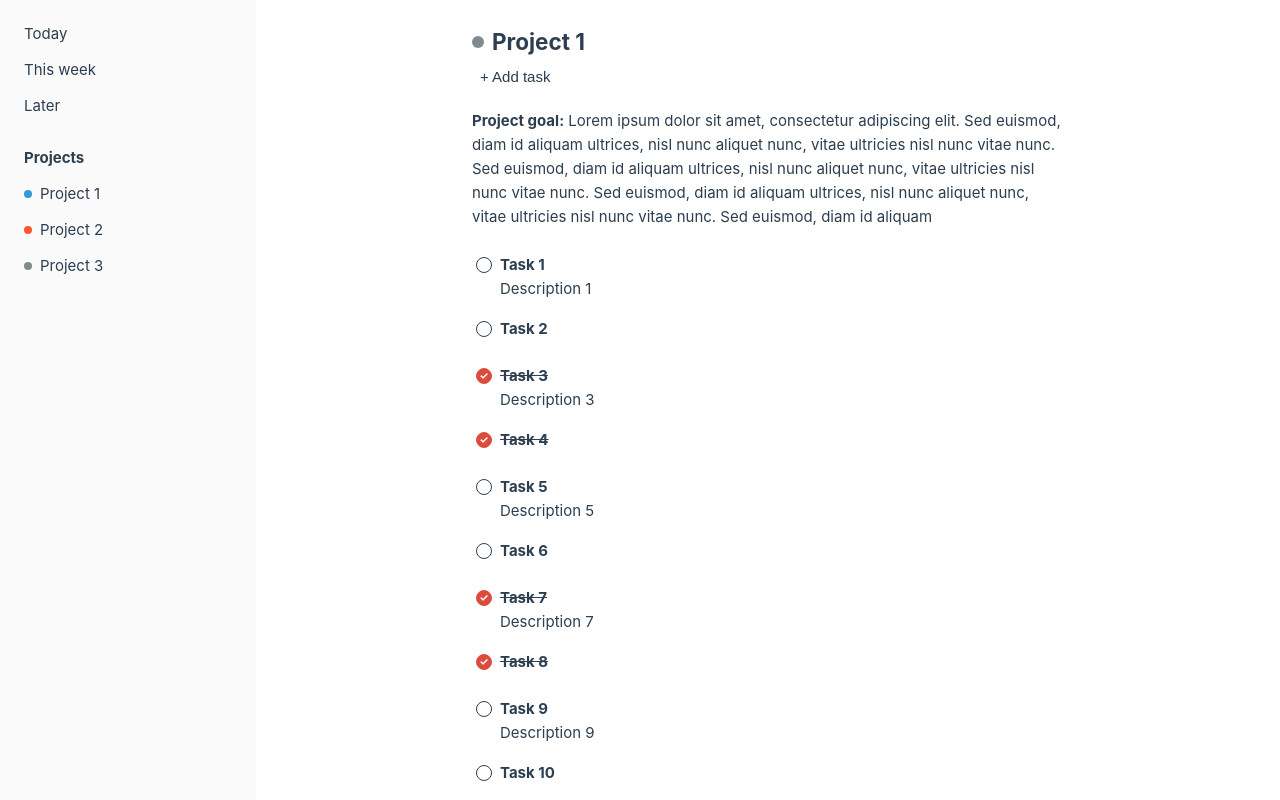
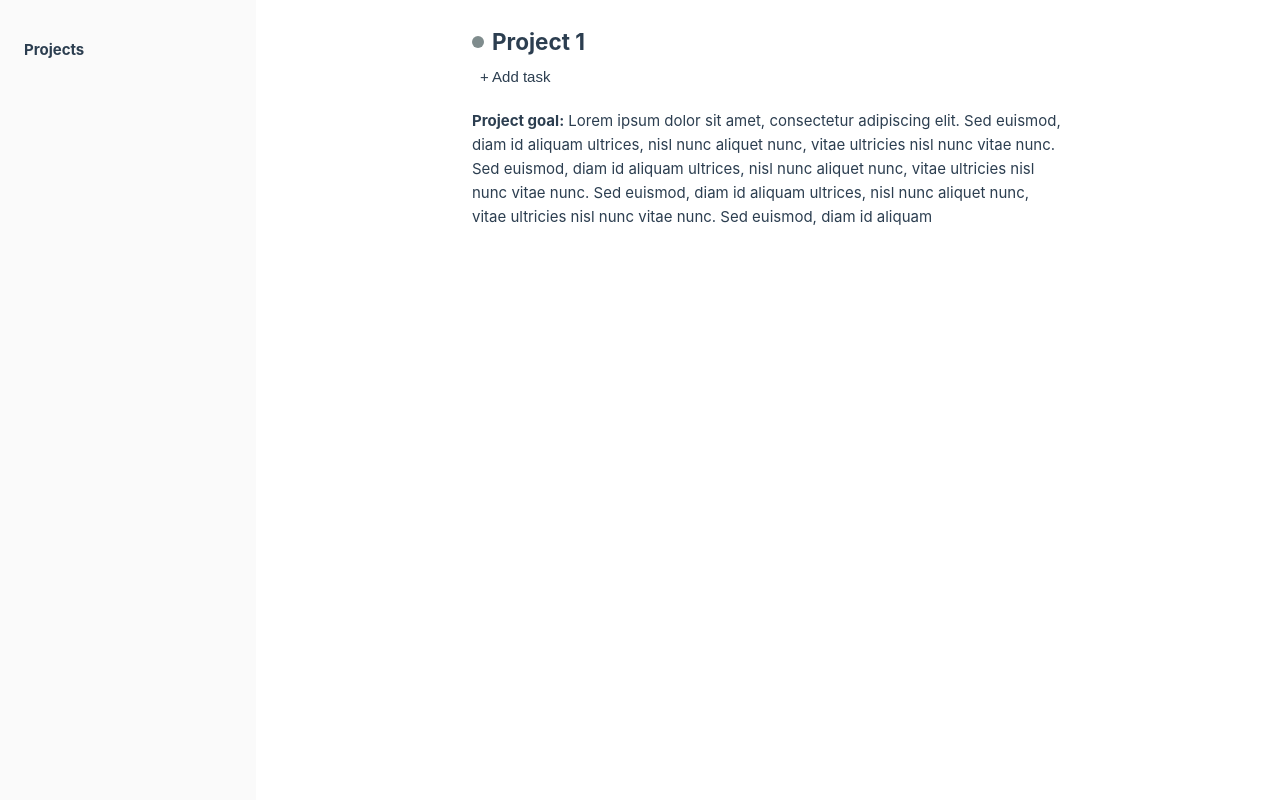
Before and after one commit to kulakovd/goofy, a Vue app: page /project/1 in a window 1280 px wide. Built offline with nearby package versions, Linux system fonts and the light colour scheme.

Commit message:
Save tasks using localforage

```diff
--- a/package.json
+++ b/package.json
@@ -12,6 +12,7 @@
     "format": "prettier --write src/"
   },
   "dependencies": {
+    "localforage": "^1.10.0",
     "pinia": "^2.1.4",
     "uuid": "^9.0.0",
     "vue": "^3.3.4",
--- a/src/App.vue
+++ b/src/App.vue
@@ -1,5 +1,5 @@
 <script setup lang="ts">
-import { RouterLink, RouterView } from 'vue-router'
+import { RouterView } from 'vue-router'
 import Sidebar from './components/Sidebar/Sidebar.vue'
 </script>
 
--- a/src/components/Sidebar/ListLink.vue
+++ b/src/components/Sidebar/ListLink.vue
@@ -2,14 +2,14 @@
 import SidebarItem from './SidebarItem.vue'
 
 defineProps<{
-  list: { id: string; name: string }
+  list: { id: string; title: string }
 }>()
 </script>
 
 <template>
   <router-link :to="`/list/${list.id}`">
     <SidebarItem>
-      {{ list.name }}
+      {{ list.title }}
     </SidebarItem>
   </router-link>
 </template>
--- a/src/components/Sidebar/ProjectLink.vue
+++ b/src/components/Sidebar/ProjectLink.vue
@@ -4,7 +4,7 @@ import SidebarItem from './SidebarItem.vue'
 import { projectsPalette } from '@/assets/projects-palette'
 
 defineProps<{
-  project: { id: string; name: string; color: keyof typeof projectsPalette }
+  project: { id: string; title: string; color: keyof typeof projectsPalette }
 }>()
 </script>
 
@@ -12,7 +12,7 @@ defineProps<{
   <router-link :to="`/project/${project.id}`">
     <SidebarItem>
       <ProjectColor :color="project.color" />
-      {{ project.name }}
+      {{ project.title }}
     </SidebarItem>
   </router-link>
 </template>
--- a/src/components/Sidebar/Sidebar.vue
+++ b/src/components/Sidebar/Sidebar.vue
@@ -1,30 +1,24 @@
 <script setup lang="ts">
+import { useMenuStore } from '@/stores/menu'
 import ListLink from './ListLink.vue'
 import ProjectLink from './ProjectLink.vue'
 import SidebarItem from './SidebarItem.vue'
-import { projectsPalette } from '@/assets/projects-palette'
+import { storeToRefs } from 'pinia'
+import { onMounted } from 'vue'
 
-const lists = [
-  { id: 'today', name: 'Today' },
-  { id: 'week', name: 'This week' },
-  { id: 'later', name: 'Later' }
-]
+const menuStore = useMenuStore()
+const { loadMenu } = menuStore
+const { titledLists, projects } = storeToRefs(menuStore)
 
-const projects: {
-  id: string
-  name: string
-  color: keyof typeof projectsPalette
-}[] = [
-  { id: '1', name: 'Project 1', color: 'blue' },
-  { id: '2', name: 'Project 2', color: 'red' },
-  { id: '3', name: 'Project 3', color: 'gray' }
-]
+onMounted(() => {
+  loadMenu()
+})
 </script>
 
 <template>
   <div class="sidebar">
     <!--Lists-->
-    <ListLink v-for="list in lists" :key="list.id" :list="list" />
+    <ListLink v-for="list in titledLists" :key="list.id" :list="list" />
     <!--Projects-->
     <SidebarItem class="projects-title">Projects</SidebarItem>
     <ProjectLink v-for="project in projects" :key="project.id" :project="project" />
--- a/src/components/Task/TaskList.vue
+++ b/src/components/Task/TaskList.vue
@@ -5,10 +5,11 @@ import { storeToRefs } from 'pinia'
 import TaskEditor from './TaskEditor.vue'
 import { onMounted, onUnmounted, ref } from 'vue'
 import { throttle } from '@/utils/throttle'
+import { useRoute } from 'vue-router'
 
 const tasksStore = useTasksStore()
 const { tasks, newTaskCreating, editingTasksIds } = storeToRefs(tasksStore)
-const { reorderTasks } = tasksStore
+const { reorderTasks, loadTasks } = tasksStore
 const dragList = ref<HTMLElement | null>(null)
 const dragListLeft = ref<number>(0)
 const dragListTop = ref<number>(0)
@@ -25,7 +26,11 @@ function preventDragOver(ev: DragEvent) {
   ev.preventDefault()
 }
 
+const listId = useRoute().params.id as string
+
 onMounted(() => {
+  loadTasks(listId)
+
   updateListLeftTop()
 
   document.addEventListener('dragover', preventDragOver)
--- /dev/null
+++ b/src/db.ts
@@ -0,0 +1,31 @@
+import localforage from 'localforage'
+import { v4 as uuidv4 } from 'uuid'
+import type { List } from './domain'
+
+const dbName = 'goofy'
+
+export const listsDB = localforage.createInstance({
+  name: dbName,
+  storeName: 'lists'
+})
+
+export const tasksDB = localforage.createInstance({
+  name: dbName,
+  storeName: 'tasks'
+})
+
+const dbInitKey = 'db-init'
+
+if (localStorage.getItem(dbInitKey) != 'true') {
+  ;['Today', 'This week', 'Later'].forEach((title) => {
+    const id = uuidv4()
+    listsDB.setItem<List>(id, {
+      type: 'titled',
+      id,
+      title,
+      tasks: []
+    })
+  })
+
+  localStorage.setItem(dbInitKey, 'true')
+}
--- /dev/null
+++ b/src/stores/menu.ts
@@ -0,0 +1,25 @@
+import { listsDB } from '@/db'
+import type { List, TitledList, Project } from '@/domain'
+import { defineStore } from 'pinia'
+import { reactive } from 'vue'
+
+export const useMenuStore = defineStore('menu', () => {
+  const titledLists = reactive([] as Array<TitledList>)
+  const projects = reactive([] as Array<Project>)
+
+  async function loadMenu() {
+    listsDB.iterate<List, void>((list) => {
+      if (list.type === 'titled') {
+        titledLists.push(list)
+      } else {
+        projects.push(list)
+      }
+    })
+  }
+
+  return {
+    titledLists,
+    projects,
+    loadMenu
+  }
+})
--- a/src/stores/tasks.ts
+++ b/src/stores/tasks.ts
@@ -1,143 +1,47 @@
 import { defineStore } from 'pinia'
 import { reactive, ref } from 'vue'
-import type { Task } from '@/domain'
+import type { List, Task } from '@/domain'
 import { v4 as uuidv4 } from 'uuid'
+import { listsDB, tasksDB } from '@/db'
 
 export const useTasksStore = defineStore('tasks', () => {
+  const openedListId = ref<string | null>(null)
   const tasks = reactive([] as Array<Task>)
   const editingTasksIds = reactive(new Set<Task['id']>())
   const newTaskCreating = ref(false)
 
-  tasks.push(
-    ...[
-      {
-        id: '1',
-        title: 'Task 1',
-        description: 'Description 1',
-        completed: false
-      },
-      {
-        id: '2',
-        title: 'Task 2',
-        description: null,
-        completed: false
-      },
-      {
-        id: '3',
-        title: 'Task 3',
-        description: 'Description 3',
-        completed: true
-      },
-      {
-        id: '4',
-        title: 'Task 4',
-        description: null,
-        completed: true
-      },
-      {
-        id: '5',
-        title: 'Task 5',
-        description: 'Description 5',
-        completed: false
-      },
-      {
-        id: '6',
-        title: 'Task 6',
-        description: null,
-        completed: false
-      },
-      {
-        id: '7',
-        title: 'Task 7',
-        description: 'Description 7',
-        completed: true
-      },
-      {
-        id: '8',
-        title: 'Task 8',
-        description: null,
-        completed: true
-      },
-      {
-        id: '9',
-        title: 'Task 9',
-        description: 'Description 9',
-        completed: false
-      },
-      {
-        id: '10',
-        title: 'Task 10',
-        description: null,
-        completed: false
-      },
-      {
-        id: '11',
-        title: 'Task 11',
-        description: 'Description 11',
-        completed: true
-      },
-      {
-        id: '12',
-        title: 'Task 12',
-        description: null,
-        completed: true
-      },
-      {
-        id: '13',
-        title: 'Task 13',
-        description: 'Description 13',
-        completed: false
-      },
-      {
-        id: '14',
-        title: 'Task 14',
-        description: null,
-        completed: false
-      },
-      {
-        id: '15',
-        title: 'Task 15',
-        description: 'Description 15',
-        completed: true
-      },
-      {
-        id: '16',
-        title: 'Task 16',
-        description: null,
-        completed: true
-      },
-      {
-        id: '17',
-        title: 'Task 17',
-        description: 'Description 17',
-        completed: false
-      },
-      {
-        id: '18',
-        title: 'Task 18',
-        description: null,
-        completed: false
-      },
-      {
-        id: '19',
-        title: 'Task 19',
-        description: 'Description 19',
-        completed: true
-      },
-      {
-        id: '20',
-        title: 'Task 20',
-        description: null,
-        completed: true
-      },
-      {
-        id: '21',
-        title: 'Task 21',
-        description: 'Description 21',
-        completed: false
+  async function saveList() {
+    if (openedListId.value == null) {
+      return
+    }
+
+    const list = await listsDB.getItem<List>(openedListId.value)
+    if (list == null) {
+      return
+    }
+
+    listsDB.setItem<List>(openedListId.value, {
+      ...list,
+      tasks: tasks.map((t) => t.id)
+    })
+  }
+
+  async function loadTasks(listId: string) {
+    const list = await listsDB.getItem<List>(listId)
+    if (list == null) {
+      return
+    }
+
+    const listTasks = await Promise.all(list.tasks.map((taskId) => tasksDB.getItem<Task>(taskId)))
+
+    openedListId.value = listId
+
+    listTasks.forEach((task) => {
+      if (task != null) {
+        tasks.push(task)
       }
-    ]
-  )
+    })
+  }
 
   function saveTask(
     id: Task['id'],
@@ -155,22 +59,28 @@ export const useTasksStore = defineStore('tasks', () => {
     tasks.splice(index, 1, updated)
 
     editingTasksIds.delete(id)
+
+    tasksDB.setItem(id, updated)
   }
 
   function saveNewTask(updates: { title: string; description: string | null }) {
-    console.log(updates)
     if (updates.title == null || updates.title.trim() === '') {
       return
     }
 
-    tasks.unshift({
+    const task = {
       id: uuidv4(),
       title: updates.title,
       description: updates.description,
       completed: false
-    })
+    }
+
+    tasks.unshift(task)
 
     newTaskCreating.value = false
+
+    tasksDB.setItem(task.id, task)
+    saveList()
   }
 
   function editTask(id: Task['id']) {
@@ -193,14 +103,19 @@ export const useTasksStore = defineStore('tasks', () => {
     const index = tasks.findIndex((t) => t.id === id)
     const updated = { ...tasks[index], completed: !tasks[index].completed }
     tasks.splice(index, 1, updated)
+
+    tasksDB.setItem(id, updated)
   }
 
   function reorderTasks(from: number, to: number) {
     const [removed] = tasks.splice(from, 1)
     tasks.splice(to, 0, removed)
+
+    saveList()
   }
 
   return {
+    loadTasks,
     tasks,
     editingTasksIds,
     newTaskCreating,
```
Also changed, not shown: src/domain.ts (+8 -1 lines), 1 other file (tests, documents, lock files or other folders).
